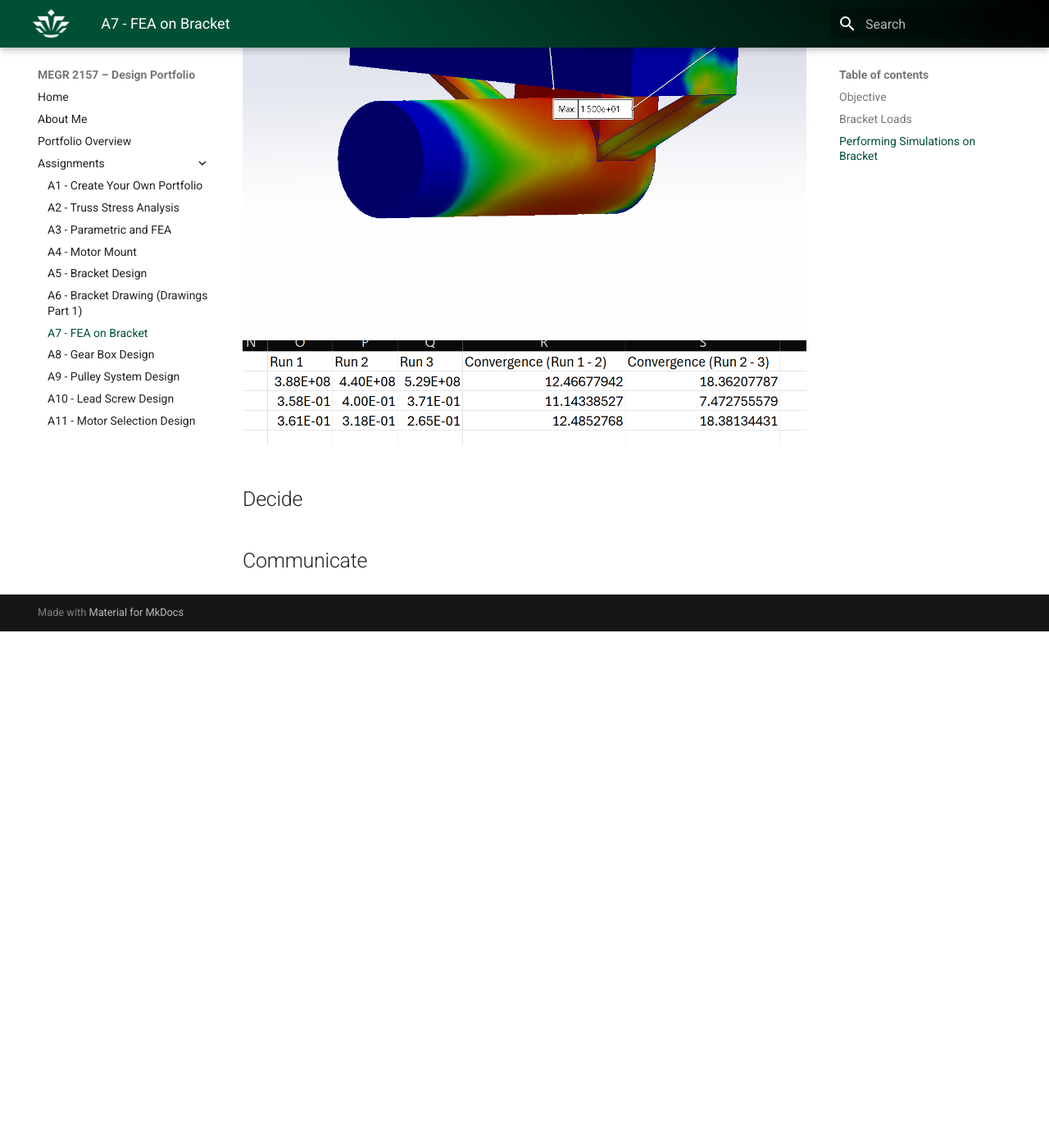
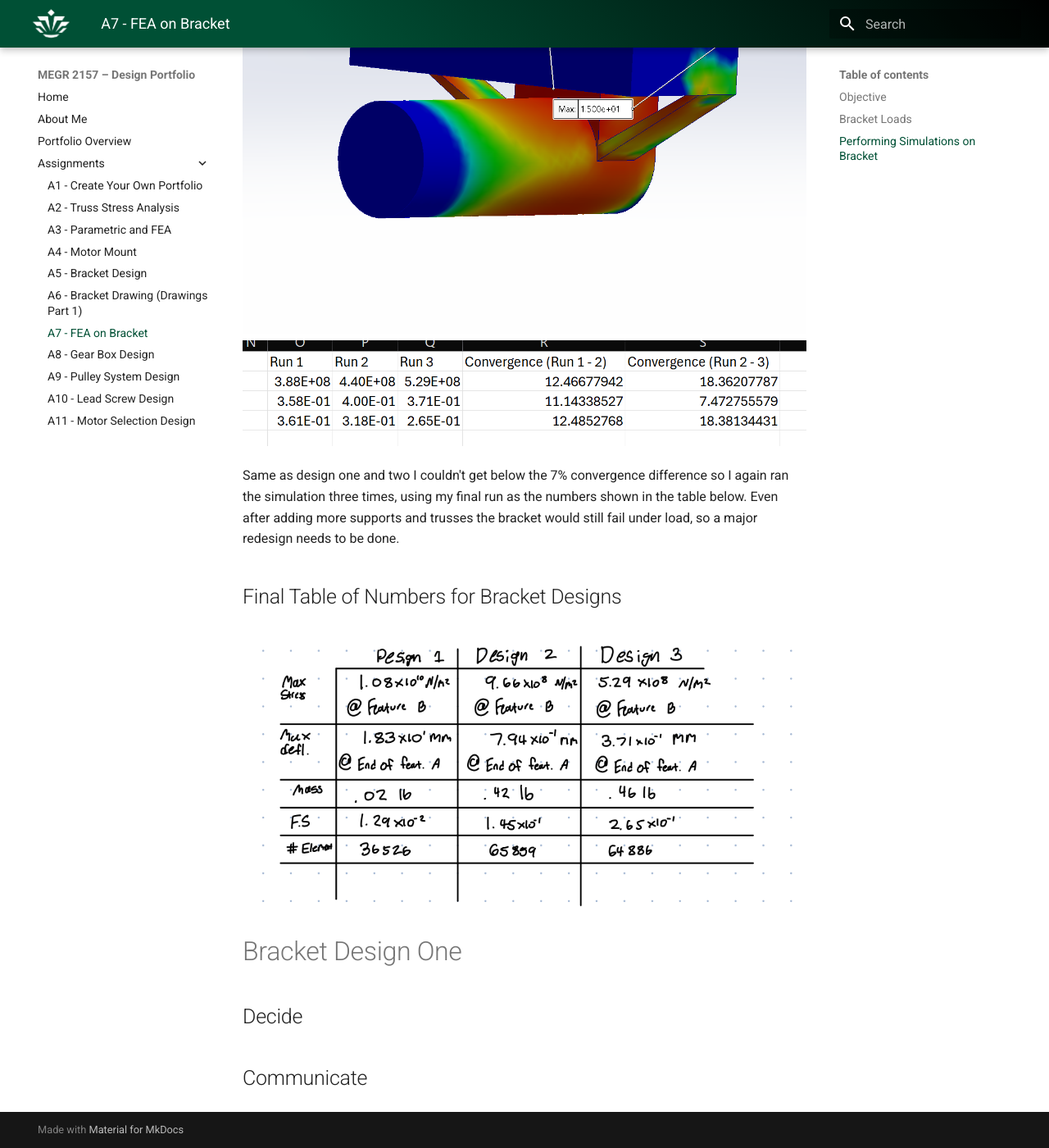
Before and after one commit to NumberOneZoomer/design-projects-portfolio-megr2157, an MkDocs documentation site: the page built from docs/assignments/A07/index.md, in a window 1280 px wide and 1400 px high, scrolled down 12465 px. Shown: the whole window at 82% size. Built offline with MkDocs 1.6.1 and Material for MkDocs 9.7.7, drawn with Linux system fonts in a browser that asks for light colours; before the commit the page ends 13235 px from its top, so only the background shows below that.

Commit message:
Update index.md with simulation results and redesign notes
Added analysis and final table for bracket designs.

```diff
--- a/docs/assignments/A07/index.md
+++ b/docs/assignments/A07/index.md
@@ -50,7 +50,11 @@ I then, once again, preformed the same simulation as I did for design one and tw
 ![](BRACKET_D3_5.png)
 ![](EXCEL_3.png)
 
+Same as design one and two I couldn't get below the 7% convergence difference so I again ran the simulation three times, using my final run as the numbers shown in the table below. Even after adding more supports and trusses the bracket would still fail under load, so a major redesign needs to be done.
+## Final Table of Numbers for Bracket Designs
+![](BRACKET_CHART.png)
 
+# Bracket Design One
 ## Decide
 
 
```
